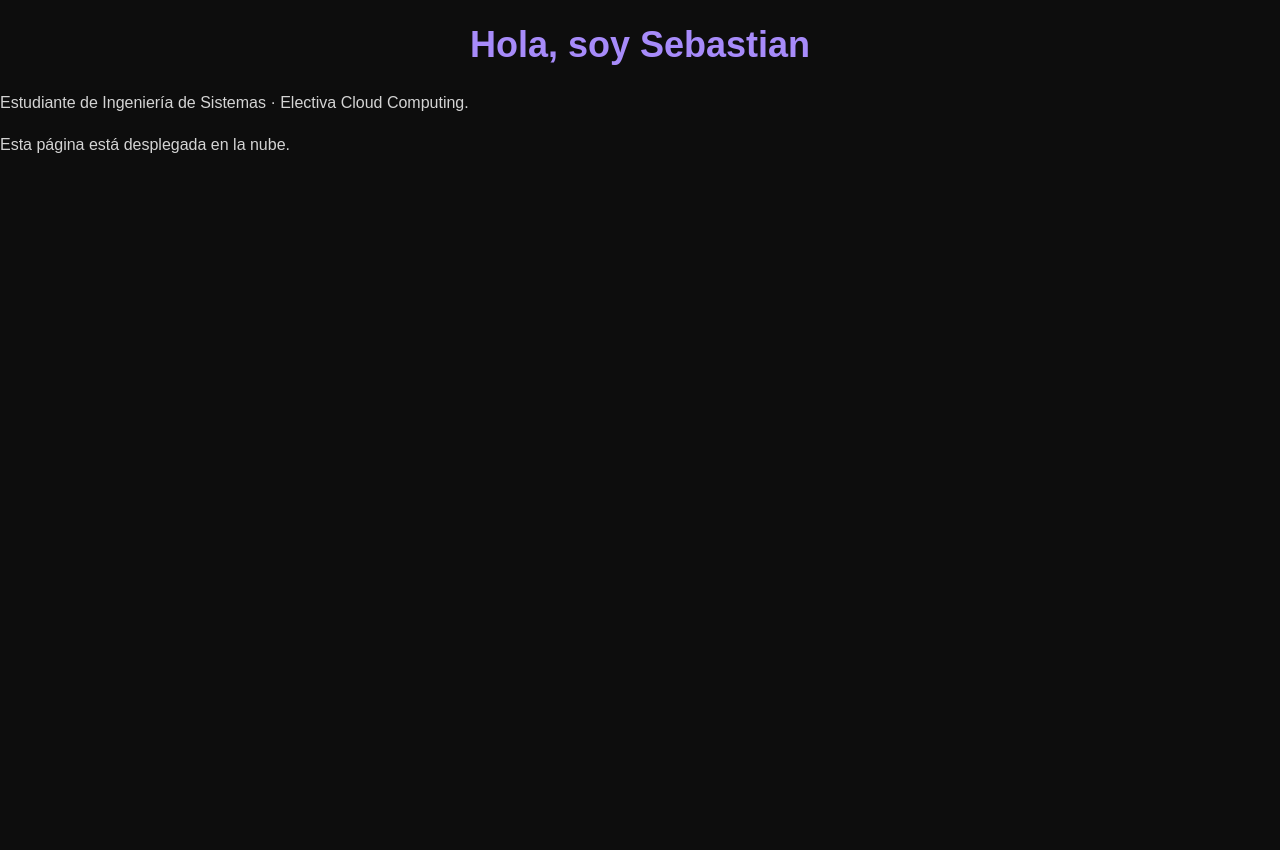
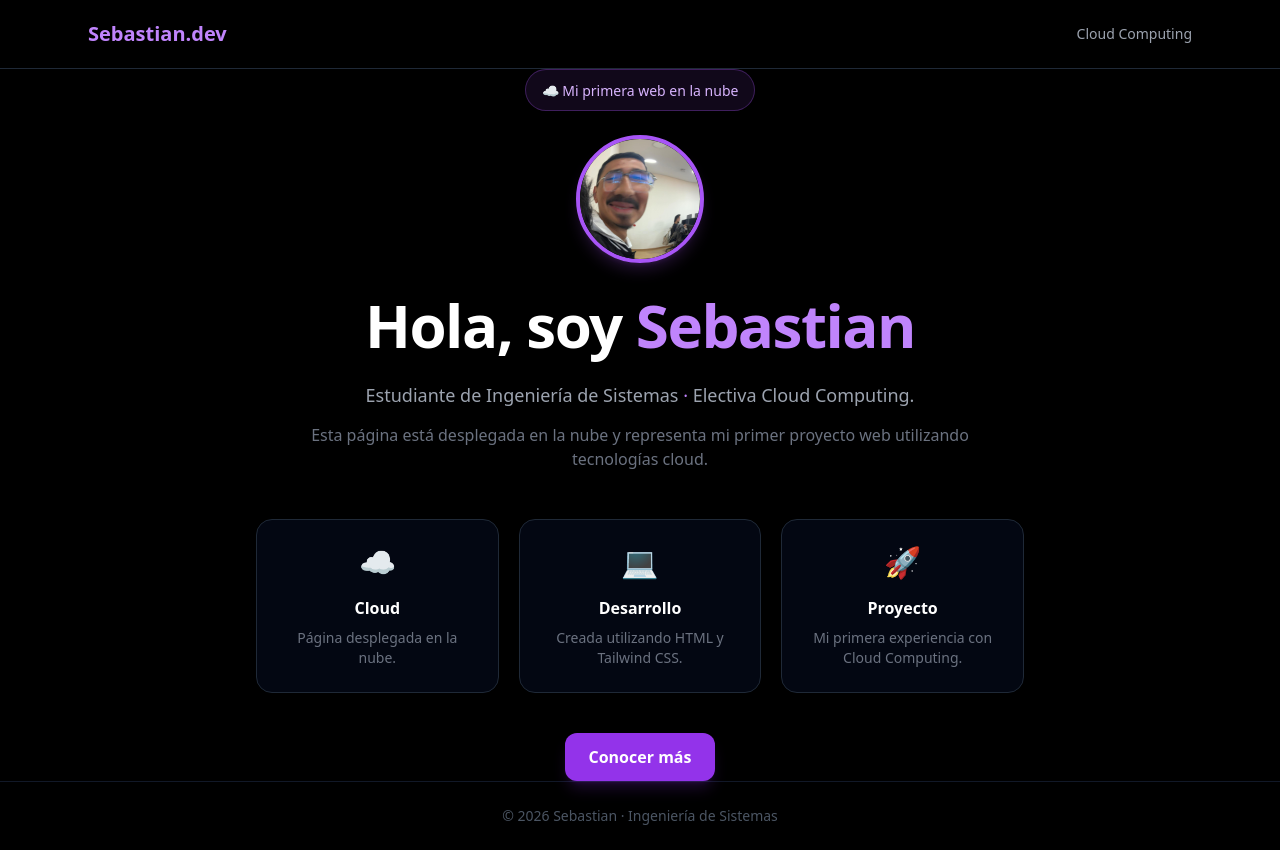
Before and after one commit to Mikill31/mi-hoja-de-vida, a plain HTML site: page index.html in a window 1280 px wide. Before the commit the page ends 800 px from the top, so only its background shows below. Drawn offline with nearby package versions, Linux system fonts and the light colour scheme.

Commit message:
Página personal inicial

```diff
--- a/index.html
+++ b/index.html
@@ -1,14 +1,136 @@
 <!DOCTYPE html>
 <html lang="es">
 <head>
-  <meta charset="UTF-8">
-  <meta name="viewport" content="width=device-width, initial-scale=1.0">
-  <title>Mi primera web en la nube</title>
-  <link rel="stylesheet" href="styles.css">
+    <meta charset="UTF-8">
+    <meta name="viewport" content="width=device-width, initial-scale=1.0">
+
+    <title>Mi primera web en la nube</title>
+
+    <!-- Tailwind CSS -->
+    <script src="https://cdn.tailwindcss.com"></script>
 </head>
-<body>
-  <h1>Hola, soy Sebastian</h1>
-  <p>Estudiante de Ingeniería de Sistemas · Electiva Cloud Computing.</p>
-  <p>Esta página está desplegada en la nube.</p>
+
+<body class="min-h-screen bg-black text-white">
+
+    <!-- Barra de navegación -->
+    <nav class="border-b border-gray-800 bg-black/90">
+        <div class="mx-auto flex max-w-6xl items-center justify-between px-6 py-5">
+            <h2 class="text-xl font-bold text-purple-400">
+                Sebastian.dev
+            </h2>
+
+            <span class="text-sm text-gray-400">
+                Cloud Computing
+            </span>
+        </div>
+    </nav>
+
+
+    <!-- Contenido principal -->
+    <main class="flex min-h-[85vh] items-center justify-center px-6">
+
+        <div class="w-full max-w-3xl text-center">
+
+            <!-- Etiqueta -->
+            <div class="mb-6 inline-block rounded-full border border-purple-500/30 bg-purple-500/10 px-4 py-2">
+                <span class="text-sm font-medium text-purple-300">
+                    ☁️ Mi primera web en la nube
+                </span>
+            </div>
+
+            <!-- Título -->
+             <div class="mb-8 flex justify-center">
+    <img
+        src="img/fabis.jpeg"
+        alt="Foto de Sebastian"
+        class="h-32 w-32 rounded-full border-4 border-purple-500 object-cover shadow-lg shadow-purple-500/20"
+    >
+</div>
+            <h1 class="text-5xl font-extrabold tracking-tight sm:text-6xl">
+                Hola, soy
+                <span class="text-purple-400">
+                    Sebastian
+                </span>
+            </h1>
+
+            <!-- Descripción -->
+            <p class="mx-auto mt-6 max-w-2xl text-lg leading-8 text-gray-400">
+                Estudiante de Ingeniería de Sistemas
+                <span class="text-purple-400">·</span>
+                Electiva Cloud Computing.
+            </p>
+
+            <p class="mx-auto mt-3 max-w-2xl text-gray-500">
+                Esta página está desplegada en la nube y representa
+                mi primer proyecto web utilizando tecnologías cloud.
+            </p>
+
+
+            <!-- Tarjetas -->
+            <div class="mt-12 grid gap-5 sm:grid-cols-3">
+
+                <div class="rounded-2xl border border-gray-800 bg-gray-950 p-6 transition duration-300 hover:-translate-y-1 hover:border-purple-500/50">
+                    <div class="text-3xl">☁️</div>
+
+                    <h3 class="mt-4 font-semibold text-white">
+                        Cloud
+                    </h3>
+
+                    <p class="mt-2 text-sm text-gray-500">
+                        Página desplegada en la nube.
+                    </p>
+                </div>
+
+
+                <div class="rounded-2xl border border-gray-800 bg-gray-950 p-6 transition duration-300 hover:-translate-y-1 hover:border-cyan-500/50">
+                    <div class="text-3xl">💻</div>
+
+                    <h3 class="mt-4 font-semibold text-white">
+                        Desarrollo
+                    </h3>
+
+                    <p class="mt-2 text-sm text-gray-500">
+                        Creada utilizando HTML y Tailwind CSS.
+                    </p>
+                </div>
+
+
+                <div class="rounded-2xl border border-gray-800 bg-gray-950 p-6 transition duration-300 hover:-translate-y-1 hover:border-purple-500/50">
+                    <div class="text-3xl">🚀</div>
+
+                    <h3 class="mt-4 font-semibold text-white">
+                        Proyecto
+                    </h3>
+
+                    <p class="mt-2 text-sm text-gray-500">
+                        Mi primera experiencia con Cloud Computing.
+                    </p>
+                </div>
+
+            </div>
+
+
+            <!-- Botón -->
+            <div class="mt-10">
+                <a
+                    href="#"
+                    class="inline-block rounded-xl bg-purple-600 px-6 py-3 font-semibold text-white shadow-lg shadow-purple-600/20 transition duration-300 hover:bg-purple-500 hover:shadow-purple-500/30"
+                >
+                    Conocer más
+                </a>
+            </div>
+
+        </div>
+
+    </main>
+
+
+    <!-- Footer -->
+    <footer class="border-t border-gray-900 py-6 text-center">
+        <p class="text-sm text-gray-600">
+            © 2026 Sebastian · Ingeniería de Sistemas
+        </p>
+    </footer>
+
 </body>
 </html>
```
Also changed, not shown: img/fabis.jpeg (added).
